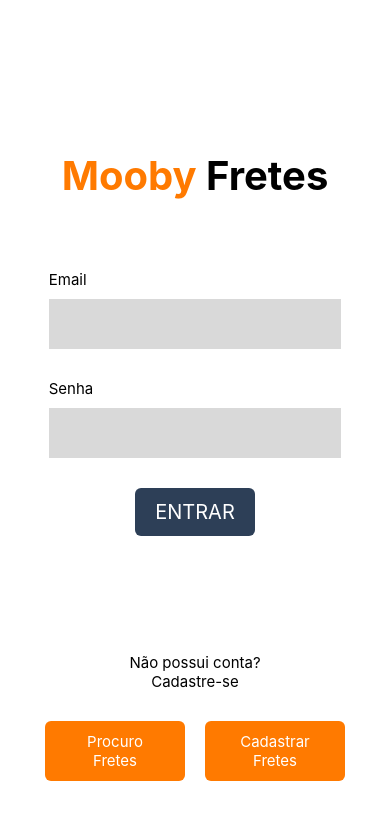
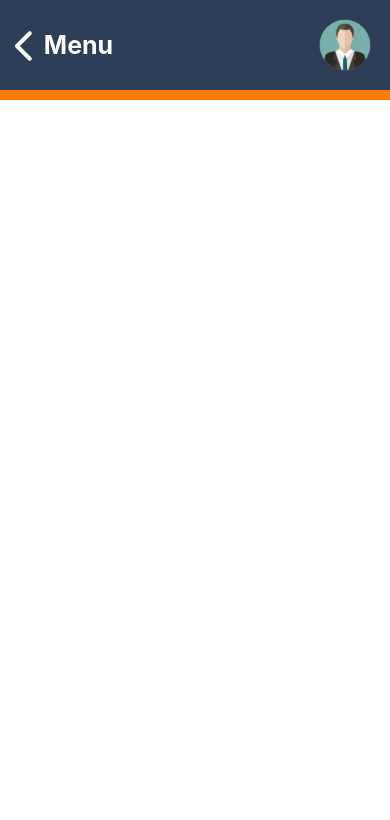
Before and after one commit to RexDetona/ProjectAutosaveMobile, a React Native app: screen /Perfil in a window 390 px wide. Shown: the top 820 px of the page. Built offline with nearby package versions, Linux system fonts and the light colour scheme.

Commit message:
Commit26/03/2024
Página perfil adicionada, agora o ícone de perfil na página de Fretes encaminha para página perfil, porém a página ainda não está pronta.

```diff
--- a/package.json
+++ b/package.json
@@ -14,7 +14,7 @@
     "expo": "~49.0.15",
     "expo-status-bar": "~1.6.0",
     "react": "18.2.0",
-    "react-native": "0.72.6",
+    "react-native": "0.72.10",
     "react-native-safe-area-context": "4.6.3",
     "react-native-screens": "~3.22.0",
     "react-native-web": "~0.19.6",
--- a/src/pages/ListaFretes.js
+++ b/src/pages/ListaFretes.js
@@ -1,11 +1,10 @@
 import React, { useState } from 'react';
 import { View, Text, StatusBar, StyleSheet, Image, TextInput, TouchableOpacity, Modal, Pressable, ScrollView } from 'react-native';
 
-export function ListaFretes() {
+export function ListaFretes({navigation}) {
     const [modalVisible, setModalVisible] = useState(false);
     const [selectedFilters, setSelectedFilters] = useState([]);
     const [expandedCards, setExpandedCards] = useState([false, false]); // Array de estado para controlar a expansão de cada card
-
     const toggleFilter = (filter) => {
         if (selectedFilters.includes(filter)) {
             setSelectedFilters(selectedFilters.filter(item => item !== filter));
@@ -27,12 +26,12 @@ export function ListaFretes() {
                     <StatusBar style="auto" />
                     <View style={styles.header}>
                         <Text style={styles.mobyheader}>Mooby Fretes</Text>
-                        <View style={styles.perfil}>
+                        <TouchableOpacity onPress={() => navigation.navigate('Perfil')} style={styles.perfil}>
                             <Image
                                 source={require('../assets/imagens/perfil.png')}
                                 style={styles.imagemPerfil}
                             />
-                        </View>
+                        </TouchableOpacity>
                     </View>
                     <View style={styles.conteudo}>
                         <Text style={styles.tituloconteudo}><Text style={{ color: '#FF7A00' }}>Fretes</Text> Disponíveis</Text>
@@ -50,19 +49,19 @@ export function ListaFretes() {
                                 <Text style={{ fontSize: 11, textAlign: 'center', marginTop: 5 }}>Lançado a 2 horas.</Text>
                             </View>
                             <View style={{ flex: 1 }}>
-                                <Text style={{fontSize: 12, paddingBottom: 23, marginLeft: 10 }}>De: Campinas SP</Text>
-                                <Text style={{fontSize: 12, paddingBottom: 23, marginLeft: 10 }}>Para: Niterói RJ</Text>
+                                <Text style={{ fontSize: 12, paddingBottom: 23, marginLeft: 10 }}>De: Campinas SP</Text>
+                                <Text style={{ fontSize: 12, paddingBottom: 23, marginLeft: 10 }}>Para: Niterói RJ</Text>
 
                                 {/* Conteúdo expandido */}
                                 {expandedCards[0] && (
                                     <View style={{}}>
                                         <View>
-                                        <Text style={{fontSize: 12, paddingTop: 30, marginLeft: -90, fontWeight: 'bold',}}>Veiculo</Text>
-                                        <Text style={{fontSize: 11, paddingTop: 5, marginLeft: -90,}}>Fiorino, VLC, 4/4, Toco</Text>
+                                            <Text style={{ fontSize: 12, paddingTop: 30, marginLeft: -90, fontWeight: 'bold', }}>Veiculo</Text>
+                                            <Text style={{ fontSize: 11, paddingTop: 5, marginLeft: -90, }}>Fiorino, VLC, 4/4, Toco</Text>
                                         </View>
                                         <View>
-                                        <Text style={{fontSize: 12, paddingTop: 30, marginLeft: -90, fontWeight: 'bold',}}>Veiculo</Text>
-                                        <Text style={{fontSize: 11, paddingTop: 5, marginLeft: -90,}}>Fiorino, VLC, 4/4, Toco</Text>
+                                            <Text style={{ fontSize: 12, paddingTop: 30, marginLeft: -90, fontWeight: 'bold', }}>Veiculo</Text>
+                                            <Text style={{ fontSize: 11, paddingTop: 5, marginLeft: -90, }}>Fiorino, VLC, 4/4, Toco</Text>
                                         </View>
 
                                         {/* Continuar conteudo do card expandido. -Gustavo */}
@@ -82,14 +81,14 @@ export function ListaFretes() {
                                 <Text style={{ fontSize: 11, textAlign: 'center', marginTop: 5 }}>Lançado a 2 horas.</Text>
                             </View>
                             <View style={{ flex: 1 }}>
-                                <Text style={{fontSize: 12, paddingBottom: 23, marginLeft: 10 }}>De: Campinas SP</Text>
-                                <Text style={{fontSize: 12, paddingBottom: 23, marginLeft: 10 }}>Para: Niterói RJ</Text>
+                                <Text style={{ fontSize: 12, paddingBottom: 23, marginLeft: 10 }}>De: Campinas SP</Text>
+                                <Text style={{ fontSize: 12, paddingBottom: 23, marginLeft: 10 }}>Para: Niterói RJ</Text>
 
                                 {/* Conteúdo expandido */}
                                 {expandedCards[1] && (
                                     <View style={{}}>
-                                        <Text style={{fontSize: 12, paddingTop: 30, marginLeft: -90, fontWeight: 'bold',}}>Veiculo</Text>
-                                        <Text style={{fontSize: 11, paddingTop: 5, marginLeft: -90,}}>Fiorino, VLC, 4/4, Toco</Text>
+                                        <Text style={{ fontSize: 12, paddingTop: 30, marginLeft: -90, fontWeight: 'bold', }}>Veiculo</Text>
+                                        <Text style={{ fontSize: 11, paddingTop: 5, marginLeft: -90, }}>Fiorino, VLC, 4/4, Toco</Text>
 
                                         {/* Continuar conteudo do card expandido. -Gustavo */}
                                     </View>
@@ -243,7 +242,7 @@ const styles = StyleSheet.create({
         width: 20,
         height: 20,
     },
-    cardfrete:{
+    cardfrete: {
         display: 'flex',
         flexDirection: 'row',
         width: '90%',
@@ -260,7 +259,7 @@ const styles = StyleSheet.create({
         borderRadius: 5,
     },
     cardbotao: {
-        backgroundColor:'#FF7A00',
+        backgroundColor: '#FF7A00',
         width: 90,
         height: 23,
         borderRadius: 5,
--- /dev/null
+++ b/src/pages/Perfil.js
@@ -0,0 +1,54 @@
+import React, { useState } from 'react';
+import { View, Text, StatusBar, StyleSheet, Image, TextInput, TouchableOpacity, Modal, Pressable, ScrollView } from 'react-native';
+
+export function Perfil({ navigation }) {
+  return (
+    <View style={styles.container}>
+    <StatusBar style="auto" />
+    <View style={styles.header}>
+      <View style={{flexDirection:'row'}}>
+    <TouchableOpacity onPress={() => navigation.navigate('ListaFretes')}><Image source={require('../assets/imagens/voltar.png')} style={styles.voltar}/></TouchableOpacity>
+        <Text style={styles.mobyheader}>  Menu</Text>
+        </View>
+        <TouchableOpacity onPress={() => navigation.navigate('Perfil')} style={styles.perfil}>
+            <Image
+                source={require('../assets/imagens/perfil.png')}
+                style={styles.imagemPerfil}
+            />
+        </TouchableOpacity>
+    </View>
+    </View>
+  );
+}
+
+const styles = StyleSheet.create({
+  container: {
+    flex: 1,
+    backgroundColor: '#fff',
+    alignItems: 'center',
+},
+header: {
+  paddingHorizontal: 15,
+  height: 100,
+  width: '100%',
+  backgroundColor: '#2D3F57',
+  borderBottomWidth: 10,
+  borderColor: '#FF7A00',
+  flexDirection: 'row',
+  justifyContent: 'space-between',
+  alignItems: 'center',
+
+},
+mobyheader: {
+  height: '100%',
+  color: 'white',
+  fontSize: 25,
+  fontWeight: 'bold',
+  textAlignVertical: 'center',
+},
+imagemPerfil: {
+  width: 60,
+  height: 60,
+  borderRadius: 15,
+},
+});
--- a/src/rotas.js
+++ b/src/rotas.js
@@ -7,6 +7,7 @@ import { Cadastro } from './pages/Cadastro';
 import { Cadastro2 } from './pages/Cadastro_2';
 import { Cadastro3 } from './pages/Cadastro_3';
 import { ListaFretes } from './pages/ListaFretes';
+import { Perfil } from './pages/Perfil';
 
 const Stack = createNativeStackNavigator();
 
@@ -19,6 +20,7 @@ export default function Rotas() {
         <Stack.Screen name="Cadastro2" component={Cadastro2} />
         <Stack.Screen name="Cadastro3" component={Cadastro3} />
         <Stack.Screen name="ListaFretes" component={ListaFretes} />
+        <Stack.Screen name="Perfil" component={Perfil} />
       </Stack.Navigator>
     </NavigationContainer>
   );
```
Also changed, not shown: src/assets/imagens/voltar.png (added), 1 other file (tests, documents, lock files or other folders). Lines whose indentation alone changed are shown as unchanged.
